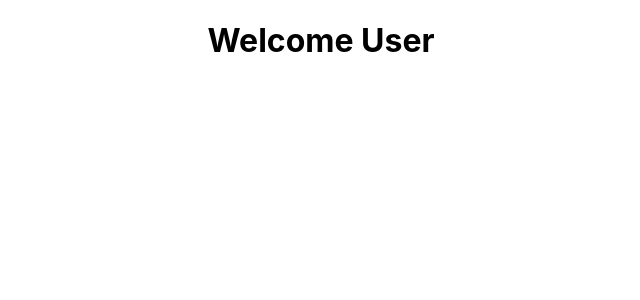
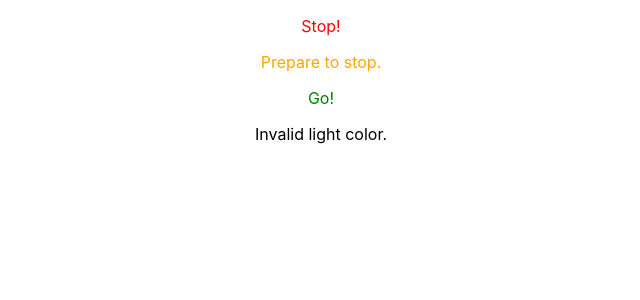
Before and after one commit to ibsa-a1/First-React-App, a React (Create React App) app: page / in a window 1280 px wide. Shown: the top 300 px of the page, without its empty margins (319-959 px from the left). Built offline with nearby package versions, Linux system fonts and the light colour scheme.

Commit message:
Multiple conditional rendering

```diff
--- a/src/App.js
+++ b/src/App.js
@@ -8,6 +8,7 @@ import Event_func from './Components/Event_on_func';
 import Event_on_class from './Components/Event_on_class';
 import Event_Bind from './Components/Event_Bind';
 import ConditionalRender from './Components/conditionalRENDER';
+import TrafficLight from './Components/conditionalRENDER';
 
 function App() {
   return (
@@ -41,7 +42,17 @@ function App() {
 
       {/* <Event_Bind /> */}
 
-      <ConditionalRender />
+      {/* <ConditionalRender /> */}
+
+
+      <div>
+      <TrafficLight color="red" />
+      <TrafficLight color="yellow" />
+      <TrafficLight color="green" />
+      <TrafficLight color="blue" /> {/* This will show "Invalid light color." */}
+    </div>
+
+
     </div>
   );
 }
--- a/src/Components/conditionalRENDER.js
+++ b/src/Components/conditionalRENDER.js
@@ -1,6 +1,22 @@
 import React, { Component } from 'react'
 
-class ConditionalRender extends Component {
+
+function TrafficLight({ color }) {
+  if (color == 'red') {
+    return <p style={{ color: 'red' }}>Stop!</p>;
+  } else if (color == 'yellow') {
+    return <p style={{ color: 'orange' }}>Prepare to stop.</p>;
+  } else if (color == 'green') {
+    return <p style={{ color: 'green' }}>Go!</p>;
+  } else {
+    return <p>Invalid light color.</p>;
+  }
+}
+
+export default TrafficLight
+
+{/*
+    class ConditionalRender extends Component {
 
     constructor() {
       super()
@@ -43,3 +59,4 @@ class ConditionalRender extends Component {
 }
 
 export default ConditionalRender
+*/}
```
